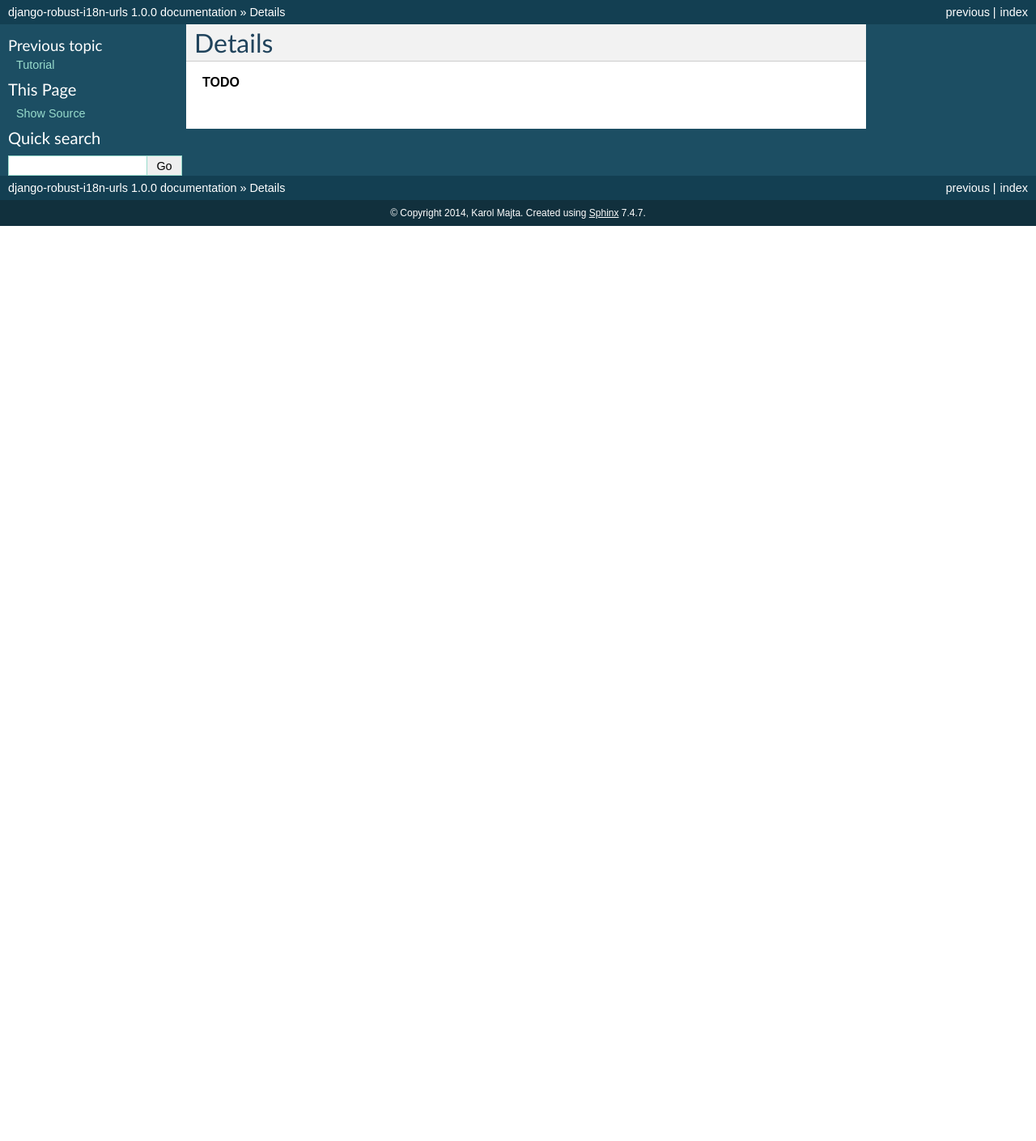
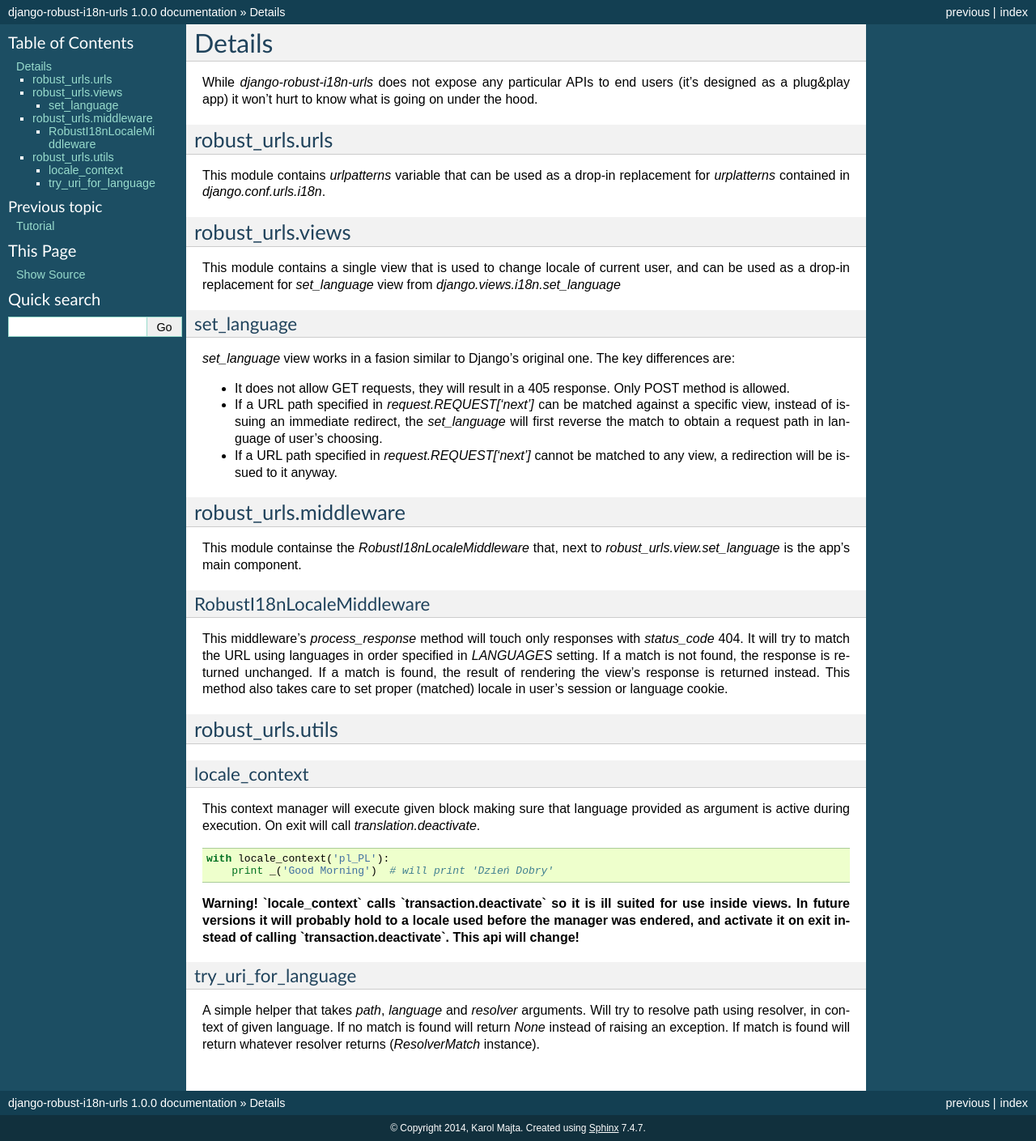
Before and after one commit to karolmajta/django-robust-i18n-urls, a Sphinx documentation site: the page built from docs/details.rst, in a window 1280 px wide. Shown: the whole page at 81% size. Built offline with Sphinx 7.4.7, drawn with Linux system fonts in a browser that asks for light colours; before the commit the page ends 900 px from its top, so only the background shows below that.

Commit message:
Finished docs

```diff
--- a/docs/details.rst
+++ b/docs/details.rst
@@ -1,4 +1,88 @@
 Details
 =======
 
-**TODO**
+While *django-robust-i18n-urls* does not expose any particular APIs to end
+users (it's designed as a plug&play app) it won't hurt to know what is
+going on under the hood.
+
+
+robust_urls.urls
+----------------
+
+This module contains `urlpatterns` variable that can be used as a drop-in
+replacement for `urplatterns` contained in `django.conf.urls.i18n`.
+
+
+robust_urls.views
+-----------------
+
+This module contains a single view that is used to change locale of current
+user, and can be used as a drop-in replacement for `set_language` view
+from `django.views.i18n.set_language`
+
+
+set_language
+~~~~~~~~~~~~
+
+`set_language` view works in a fasion similar to Django's original one.
+The key differences are:
+
+* It does not allow GET requests, they will result in a 405 response.
+  Only POST method is allowed.
+* If a URL path specified in `request.REQUEST['next']` can be matched
+  against a specific view, instead of issuing an immediate redirect,
+  the `set_language` will first reverse the match to obtain a request
+  path in language of user's choosing.
+* If a URL path specified in `request.REQUEST['next']` cannot be matched
+  to any view, a redirection will be issued to it anyway.
+
+
+robust_urls.middleware
+----------------------
+
+This module containse the `RobustI18nLocaleMiddleware` that, next to
+`robust_urls.view.set_language` is the app's main component.
+
+
+RobustI18nLocaleMiddleware
+~~~~~~~~~~~~~~~~~~~~~~~~~~
+
+This middleware's `process_response` method will touch only responses
+with `status_code` 404. It will try to match the URL using languages
+in order specified in `LANGUAGES` setting. If a match is not found,
+the response is returned unchanged. If a match is found, the result
+of rendering the view's response is returned instead. This method also
+takes care to set proper (matched) locale in user's session or language
+cookie.
+
+
+robust_urls.utils
+-----------------
+
+
+locale_context
+~~~~~~~~~~~~~~
+
+This context manager will execute given block making sure that language
+provided as argument is active during execution. On exit will call
+`translation.deactivate`.
+
+.. code:: python
+
+    with locale_context('pl_PL'):
+        print _('Good Morning')  # will print 'Dzień Dobry'
+
+**Warning! `locale_context` calls `transaction.deactivate` so it is
+ill suited for use inside views. In future versions it will probably hold
+to a locale used before the manager was endered, and activate it on exit
+instead of calling `transaction.deactivate`. This api will change!**
+
+
+try_uri_for_language
+~~~~~~~~~~~~~~~~~~~~
+
+A simple helper that takes *path*, *language* and *resolver* arguments.
+Will try to resolve path using resolver, in context of given language.
+If no match is found will return `None` instead of raising an exception.
+If match is found will return whatever resolver returns (`ResolverMatch`
+instance).
```
Also changed, not shown: 1 other file.
